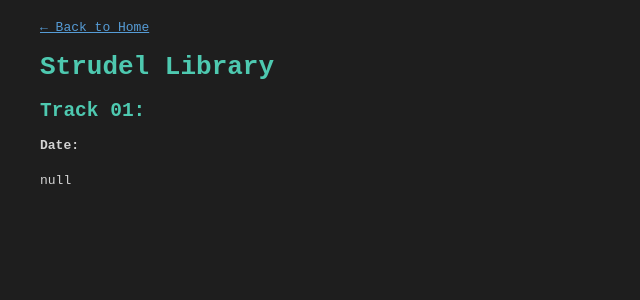
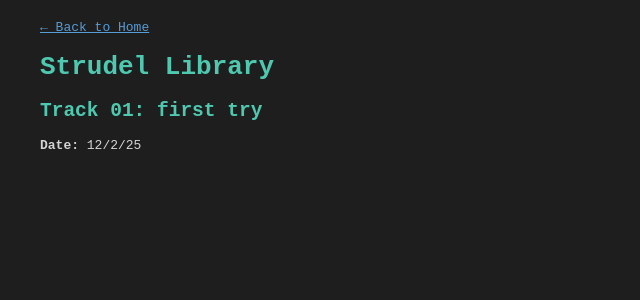
Before and after one commit to SpicySands/SpicySands.github.io, a Jekyll site: the page built from library.html, in a window 1280 px wide. Shown: the top 300 px of the page, without its empty margins (0-640 px from the left). Built offline with Jekyll 4.4.1, drawn with Linux system fonts in a browser that asks for light colours; a script that is not in the unit is left out.

Commit message:
Update library.html
moved to a static track file that claude suggested

```diff
--- a/library.html
+++ b/library.html
@@ -5,13 +5,14 @@ permalink: /library/
 ---
 <h1>Strudel Library</h1>
 
-<h2>Track 01: {{ site.data.tracks.track01.title }}</h2>
-<p><strong>Date:</strong> {{ site.data.tracks.track01.date }}</p>
+<h2>Track 01: first try</h2>
+<p><strong>Date:</strong> 12/2/25</p>
 
 <div id="strudel-track01"></div>
 
 <script type="module">
-  const code = {{ site.data.tracks.track01.code | jsonify }};
+  const response = await fetch('{{ "/assets/tracks/track01.txt" | relative_url }}');
+  const code = await response.text();
   const container = document.getElementById('strudel-track01');
   container.innerHTML = `<strudel-repl>${code}</strudel-repl>`;
 </script>
```
